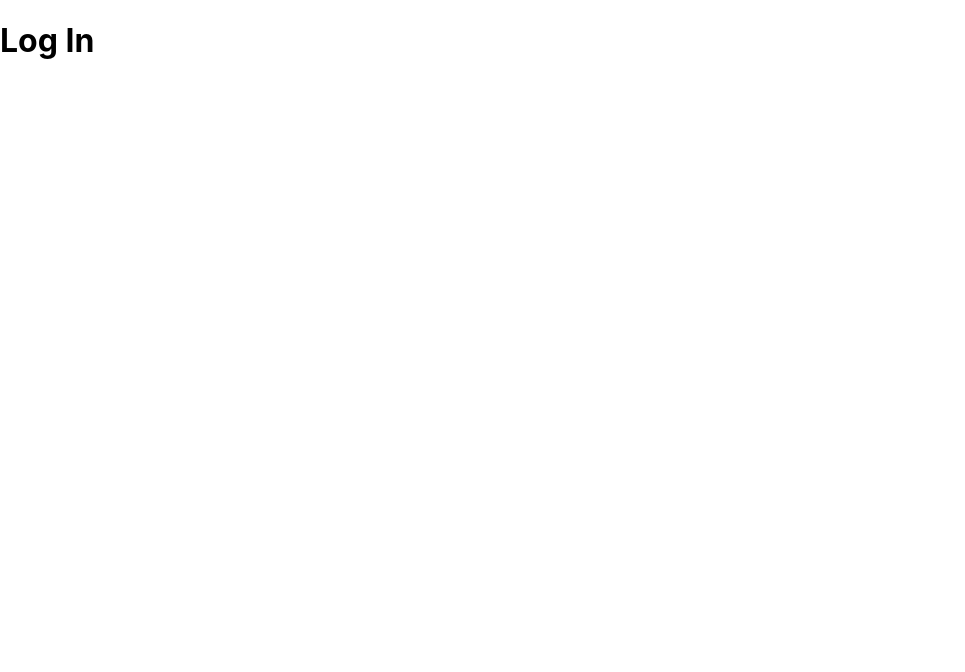
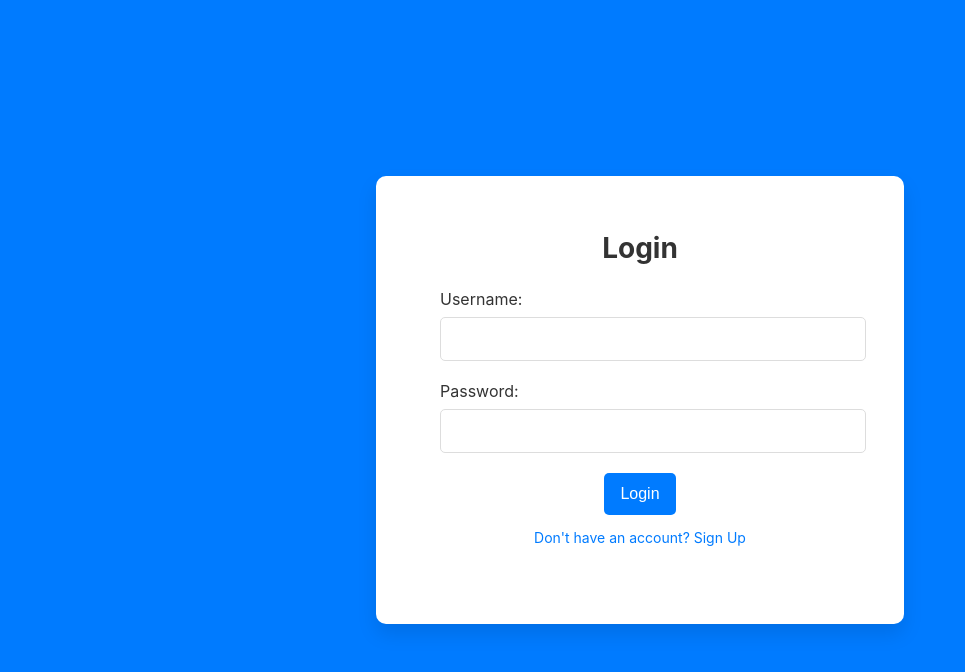
Before and after one commit to Dawson02/Local-Services, a React (Create React App) app: page / in a window 1280 px wide. Shown: the top 672 px of the page, without its empty margins (0-965 px from the left). Built offline with nearby package versions, Linux system fonts and the light colour scheme.

Commit message:
Update LogIn.jsx

```diff
--- a/src/pages/LogIn.jsx
+++ b/src/pages/LogIn.jsx
@@ -1,11 +1,79 @@
+import React, { useState } from "react";
+import "./Login.css";
 
+const Login = () => {
+  const [username, setUsername] = useState("");
+  const [password, setPassword] = useState("");
+  const [isLoggedIn, setIsLoggedIn] = useState(false);
+  const [isSignUp, setIsSignUp] = useState(false);
+  const [errorMessage, setErrorMessage] = useState("");
 
-function LogIn() {
-    return(
-        <div>
-            <h1>Log In</h1>
-        </div>
-    )
-}
+  const handleAuthentication = () => {
+    if (isSignUp) {
+      alert(`Sign up successful! Username: ${username}, Password: ${password}`);
+      setUsername("");
+      setPassword("");
+    } else {
+      if (
+        (username === "Braden" && password === "Skiffington") ||
+        (username === "Dawson" && password === "Murray") ||
+        (username === "Noman" && password === "Keyin")
+      ) {
+        setIsLoggedIn(true);
+      } else {
+        setErrorMessage("Invalid credentials. Please try again.");
+      }
+    }
+  };
 
-export default LogIn;
+  const handleKeyPress = (event) => {
+    if (event.key === "Enter") {
+      event.preventDefault();
+      handleAuthentication();
+    }
+  };
+
+  if (isLoggedIn) {
+    return <div className="welcome">Welcome, {username}!</div>;
+  }
+
+  return (
+    <div className="login-container">
+      <div className="login-box">
+        <h2>{isSignUp ? "Sign Up" : "Login"}</h2>
+        <form autoComplete="off">
+          <div className="input-group">
+            <label htmlFor="username">Username:</label>
+            <input
+              type="text"
+              id="username"
+              value={username}
+              onChange={(e) => setUsername(e.target.value)}
+            />
+          </div>
+          <div className="input-group">
+            <label htmlFor="password">Password:</label>
+            <input
+              type="password"
+              id="password"
+              value={password}
+              onChange={(e) => setPassword(e.target.value)}
+              onKeyPress={handleKeyPress} // Added this line
+            />
+          </div>
+          {errorMessage && <p className="error-message">{errorMessage}</p>}
+          <button type="button" onClick={handleAuthentication}>
+            {isSignUp ? "Sign Up" : "Login"}
+          </button>
+          <p className="toggle-mode" onClick={() => setIsSignUp(!isSignUp)}>
+            {isSignUp
+              ? "Already have an account? Login"
+              : "Don't have an account? Sign Up"}
+          </p>
+        </form>
+      </div>
+    </div>
+  );
+};
+
+export default Login;
```
